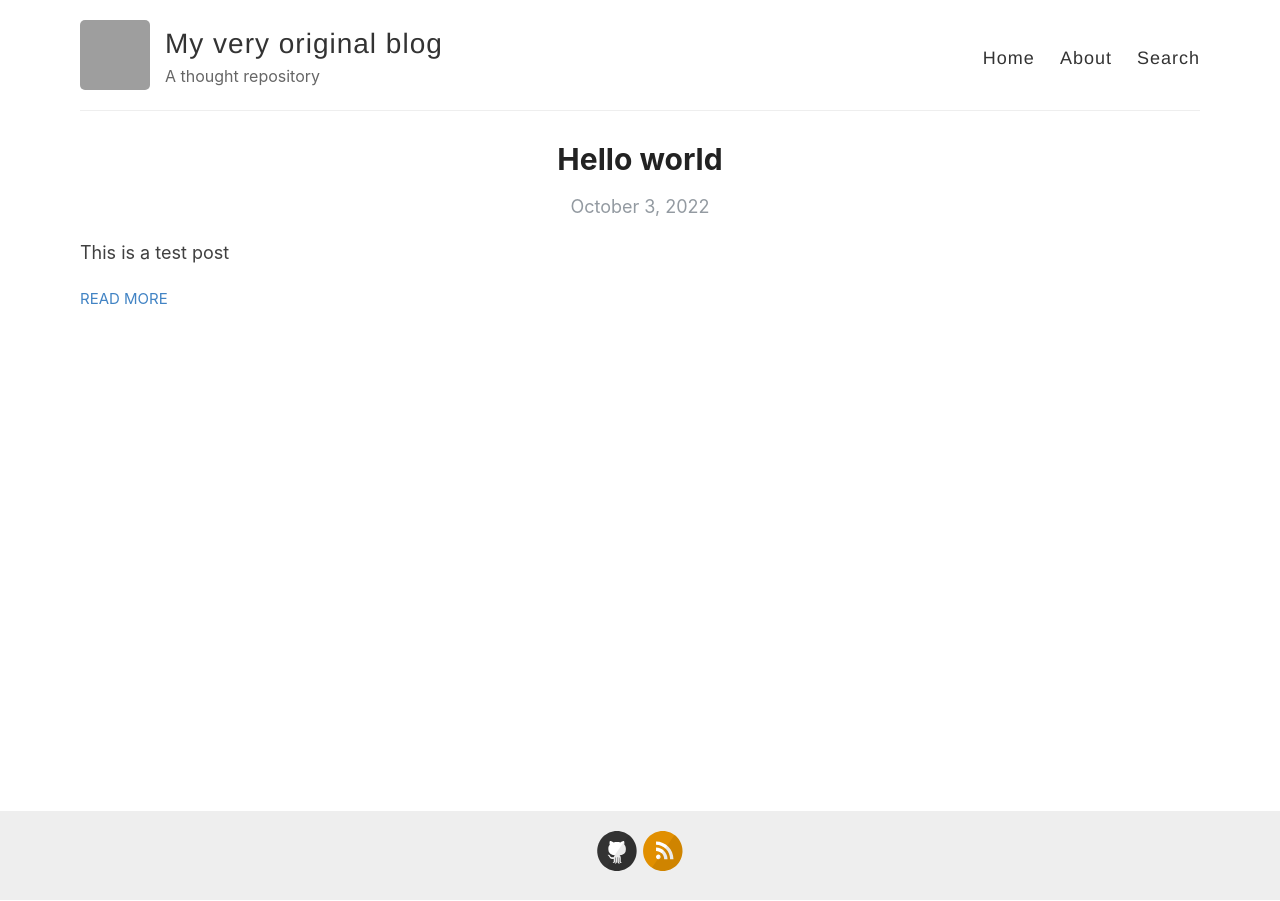
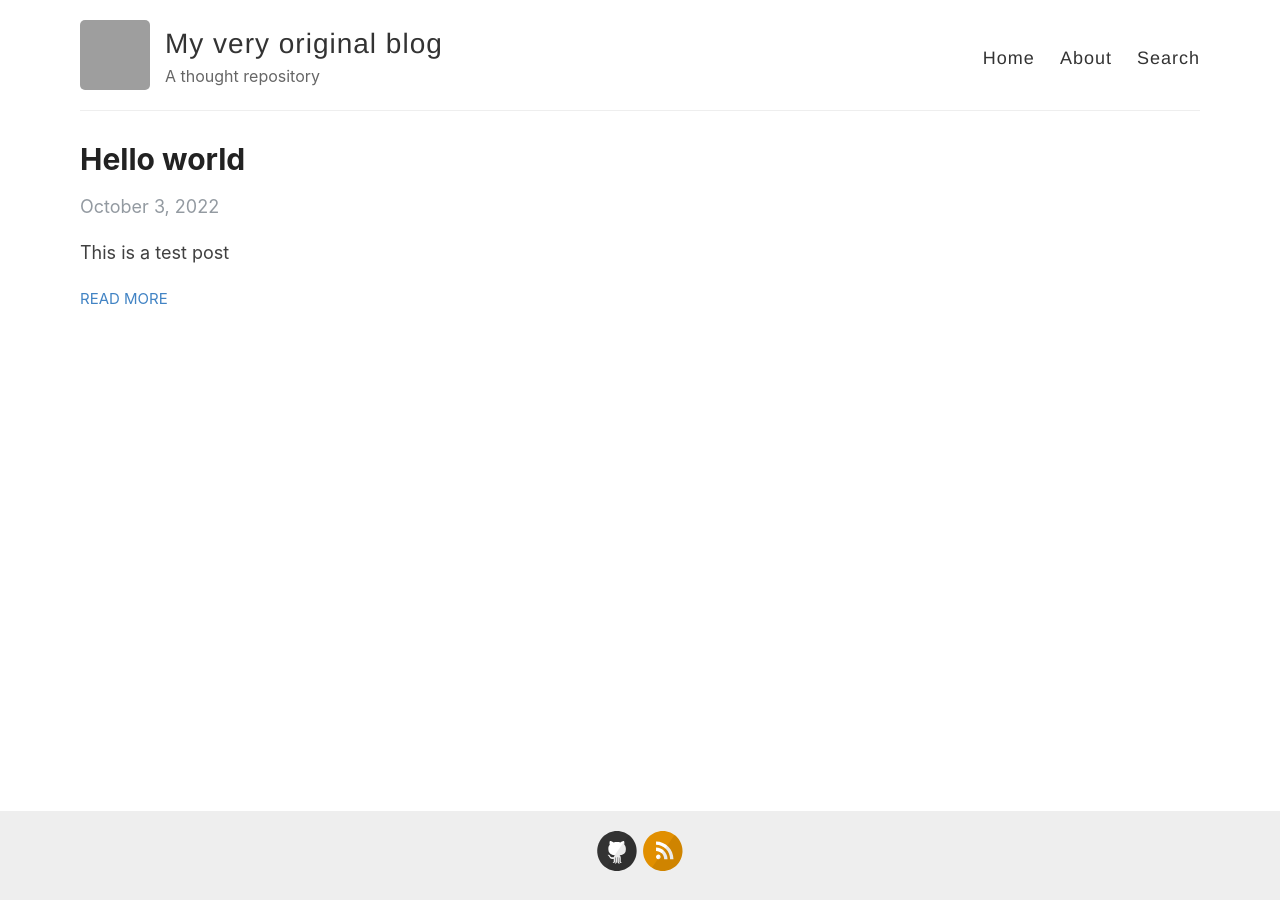
Before and after one commit to sys-fs/sys-fs.github.io, a Jekyll site: the page built from index.html, in a window 1280 px wide. Built offline with Jekyll 4.4.1, drawn with Linux system fonts in a browser that asks for light colours; the list of posts is cut into pages by our own code; grey boxes are pictures that could not be loaded.

Commit message:
Left align

```diff
--- a/assets/style.scss
+++ b/assets/style.scss
@@ -45,7 +45,7 @@ h1, h2, h3, h4, h5, h6 {
   line-height: 1.7;
   margin: 1em 0 15px;
   padding: 0;
-  text-align: center;
+  text-align: left;
 
   @include mobile {
     line-height: 1.4;
@@ -423,7 +423,7 @@ body:after {
 
 .post h1{
   font-family: -system-ui, -apple-system, BlinkMacSystemFont, "Segoe UI", Roboto, Helvetica, Arial, sans-serif, "Apple Color Emoji", "Segoe UI Emoji", "Segoe UI Symbol";
-  text-align: center;
+  text-align: left;
   font-weight: bold;
   font-kerning: auto;
   font-feature-settings: "kern","liga","dlig","hlig","cswh";
@@ -432,7 +432,7 @@ body:after {
 
 .page h1{
   font-family: -system-ui, -apple-system, BlinkMacSystemFont, "Segoe UI", Roboto, Helvetica, Arial, sans-serif, "Apple Color Emoji", "Segoe UI Emoji", "Segoe UI Symbol";
-  text-align: center;
+  text-align: left;
   font-weight: bold;
   font-kerning: auto;
   font-feature-settings: "kern","liga","dlig","hlig","cswh";
@@ -440,14 +440,14 @@ body:after {
 }
 
 .author_title{
-    text-align: center;
+    text-align: left;
     color: #939aa1;
     letter-spacing: 2px;
 }
 
 .post_date{
-  text-align: center;
-  color: #939aa1;
+    text-align: left;
+    color: #939aa1;
 }
 
 .cd-container a {
```
